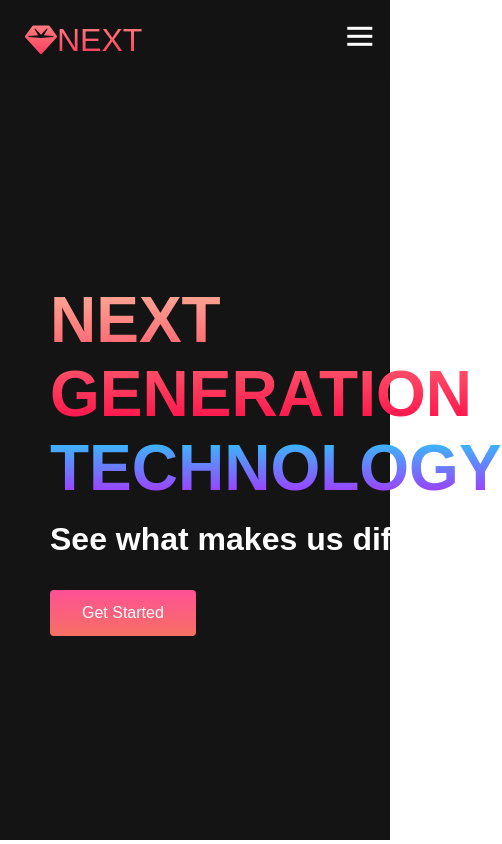
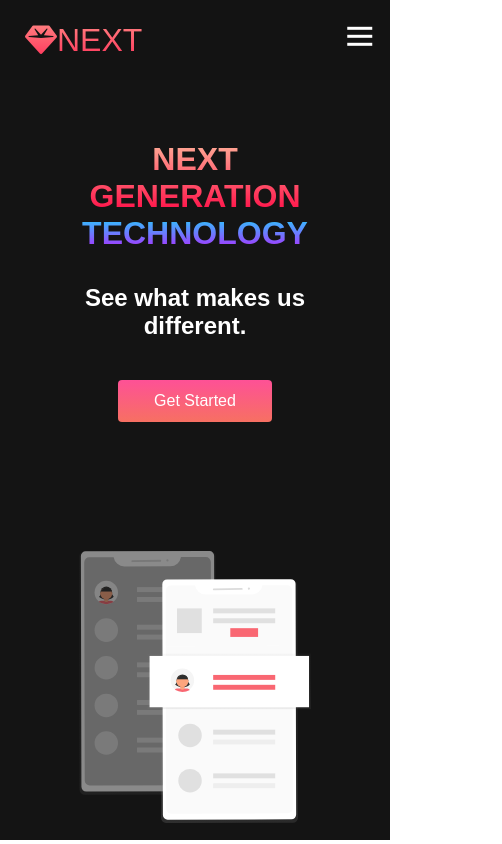
Before and after one commit to elg7n/generetion-responsive-webpage, a plain HTML site: page index.html in a window 390 px wide. Shown: the whole page, 502 px wide, since content can reach past the window. Drawn offline with Linux system fonts and the light colour scheme.

Commit message:
responsive of main section

```diff
--- a/assets/style.css
+++ b/assets/style.css
@@ -271,3 +271,52 @@
   height: 80%;
   width: 80%;
 }
+
+ /*mobile responsive*/
+@media screen and (max-width:768px) {
+  .main__container{
+    display: grid;
+    grid-template-columns: auto;
+    align-items: center;
+    justify-self: center;
+    width: 100%;
+    margin: 0 auto;
+    height: 90vh;
+    /* auto */
+  }
+
+  .main__content{
+    text-align: center;
+    margin-bottom: 4rem;
+  }
+
+  .main__content h1{
+    font-size: 2.5rem;
+    margin-top: 2rem;
+  }
+  .main__content h2{
+    font-size: 3rem;
+  }
+  .main__content p{
+    margin-top: 1rem;
+    font-size: 1.5rem;
+  }
+}
+
+@media screen and (max-width: 480px){
+  .main__content h1{
+    font-size: 2rem;
+    margin-top: 3rem;
+  }
+  .main__content h2{
+    font-size: 2rem;
+  }
+  .main__content p{
+    margin-top: 2rem;
+    font-size: 1.5rem;
+  }
+  .main__btn{
+    padding: 12px 36px;
+    margin: 2.5rem 0;
+  }
+}
```
Also changed, not shown: index.html (line endings or trailing spaces).
